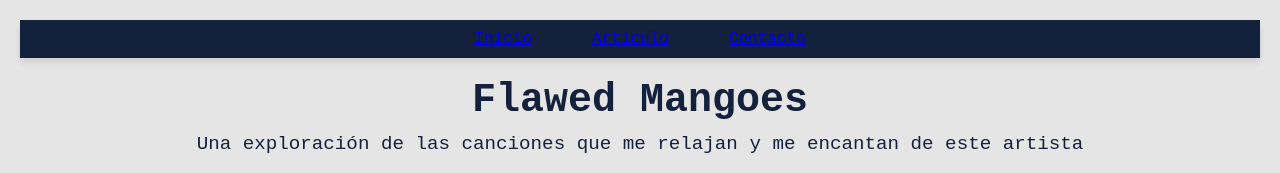
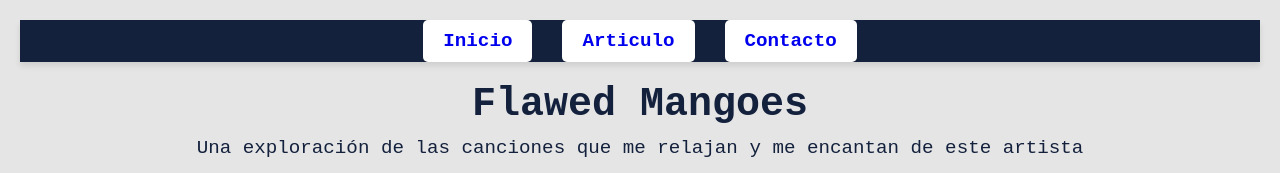
Before and after one commit to KJC-dev11/Trabajo-Integrado-Pagina-Web, a plain HTML site: page main.html in a window 1280 px wide. Shown: the top 173 px of the page. Drawn offline with Linux system fonts and the light colour scheme.

Commit message:
finalizando main

```diff
--- a/estilo.css
+++ b/estilo.css
@@ -36,12 +36,20 @@ nav ul{
 
 nav ul li {
     display: inline;
-    margin: 0 15px;
+}
+
+nav ul li a{
+    background-color: #FFFFFF;
+    text-decoration: none;
+    font-weight: bold;
+    font-size: 1.2em;
+    padding: 10px 20px;
+    border-radius: 5px;
 }
 
 nav ul li a:hover{
-    background-color: #FCA311;
-    border-radius: 5px;
+background-color: #FCA311;
+color: #000000;
 }
 
 header{
```
